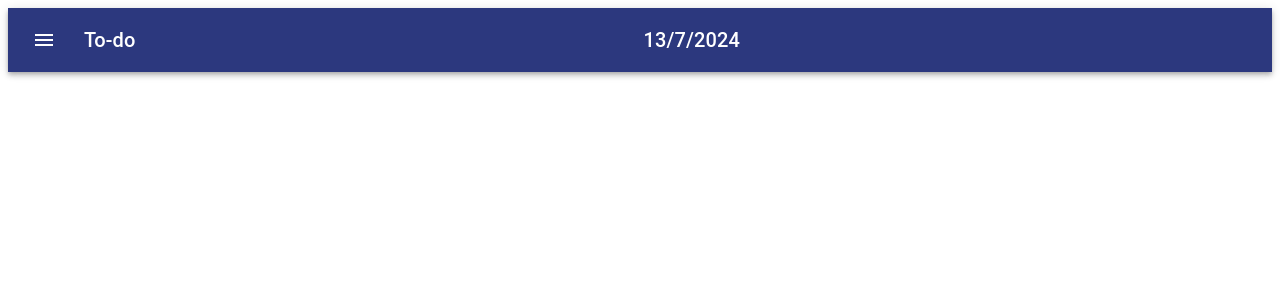
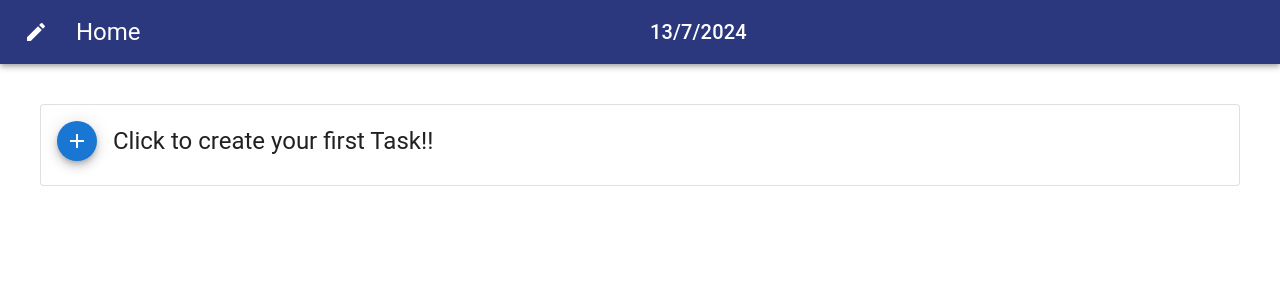
Before and after one commit to tiiikk/To-Do, a React (Vite) app: page / in a window 1280 px wide. Shown: the top 300 px of the page. Built offline with nearby package versions, Linux system fonts and the light colour scheme.

Commit message:
naming fixes, created tasks component

```diff
--- a/index.html
+++ b/index.html
@@ -3,6 +3,7 @@
   <head>
     <meta charset="UTF-8" />
     <link rel="icon" type="image/svg+xml" href="/vite.svg" />
+    <link rel="stylesheet" href="main.css">
     <meta name="viewport" content="initial-scale=1, width=device-width" />
     <title>Tigran's To-do</title>
   </head>
--- /dev/null
+++ b/main.css
@@ -0,0 +1,3 @@
+*{
+    margin: 0;
+}
--- a/src/App.tsx
+++ b/src/App.tsx
@@ -1,10 +1,12 @@
 import Header from "./components/Header/Header.tsx";
 import TemporaryDrawer from "./components/MenuDrawer/MenuDrawer.tsx";
+import OutlinedCard from "./components/Tasks/Tasks.tsx";
 function App() {
   return (
     <>
       <Header />
       <TemporaryDrawer />
+      <OutlinedCard />
     </>
   );
 }
--- a/src/app/store.ts
+++ b/src/app/store.ts
@@ -1,5 +1,5 @@
 import { configureStore } from "@reduxjs/toolkit";
-import drawerReducer from "../features/counter/counterSlice.ts";
+import drawerReducer from "../features/drawer/drawerSlice.ts";
 export const store = configureStore({
   reducer: {
     counter: drawerReducer,
--- a/src/components/Header/Header.tsx
+++ b/src/components/Header/Header.tsx
@@ -4,11 +4,11 @@ import Box from "@mui/material/Box";
 import Toolbar from "@mui/material/Toolbar";
 import Typography from "@mui/material/Typography";
 import IconButton from "@mui/material/IconButton";
-import MenuIcon from "@mui/icons-material/Menu";
+import CreateIcon from "@mui/icons-material/Create";
 import { useEffect, useState } from "react";
 import { useDispatch, useSelector } from "react-redux";
 import { RootState } from "../../app/store.ts";
-import { open } from "../../features/counter/counterSlice.ts";
+import { open } from "../../features/drawer/drawerSlice.ts";
 
 export default function ButtonAppBar() {
   const [currentDate, setCurrentDate] = useState<string | undefined>(undefined);
@@ -24,7 +24,6 @@ export default function ButtonAppBar() {
 
     getDate();
   }, []);
-  const count = useSelector((state: RootState) => state.counter.value);
   const dispatch = useDispatch();
   const handleMenuDrawer = () => {
     dispatch(open());
@@ -41,10 +40,10 @@ export default function ButtonAppBar() {
             aria-label="menu"
             sx={{ mr: 2 }}
           >
-            <MenuIcon onClick={handleMenuDrawer} />
+            <CreateIcon onClick={handleMenuDrawer} />
           </IconButton>
-          <Typography variant="h6" component="div" sx={{ flexGrow: 1 }}>
-            To-do
+          <Typography variant="h5" component="div" sx={{ flexGrow: 1 }}>
+            Home
           </Typography>
           <Typography variant="h6" component="div" sx={{ flexGrow: 1 }}>
             {currentDate}
--- a/src/components/MenuDrawer/MenuDrawer.tsx
+++ b/src/components/MenuDrawer/MenuDrawer.tsx
@@ -1,38 +1,31 @@
 import * as React from "react";
 import Box from "@mui/material/Box";
 import Drawer from "@mui/material/Drawer";
-import List from "@mui/material/List";
-import Divider from "@mui/material/Divider";
-import ListItem from "@mui/material/ListItem";
-import ListItemButton from "@mui/material/ListItemButton";
-import ListItemIcon from "@mui/material/ListItemIcon";
-import ListItemText from "@mui/material/ListItemText";
-import InboxIcon from "@mui/icons-material/MoveToInbox";
-import MailIcon from "@mui/icons-material/Mail";
 import { useDispatch, useSelector } from "react-redux";
 import { RootState } from "../../app/store.ts";
-import { close } from "../../features/counter/counterSlice.ts";
+import { close } from "../../features/drawer/drawerSlice.ts";
+import CloseIcon from "@mui/icons-material/Close";
 
 export default function TemporaryDrawer() {
   const [open, setOpen] = React.useState(false);
   const dispatch = useDispatch();
-  const count = useSelector((state: RootState) => state.counter.value);
+  const isOpen = useSelector((state: RootState) => state.counter.value);
 
-  const toggleDrawer = (newOpen: boolean) => () => {
-    setOpen(newOpen);
+  const handleClose = () => () => {
+    dispatch(close());
   };
 
   const DrawerList = (
-    <Box
-      sx={{ width: 300 }}
-      role="presentation"
-      onClick={toggleDrawer(false)}
-    ></Box>
+    <Box sx={{ width: 350 }} role="presentation" onClick={handleClose()}></Box>
   );
 
   return (
-    <Drawer open={count} onClose={() => dispatch(close())}>
+    <Drawer open={isOpen} onClose={handleClose()}>
       {DrawerList}
+      <CloseIcon
+        sx={{ marginLeft: "auto", padding: "1rem", cursor: "pointer" }}
+        onClick={handleClose()}
+      />
     </Drawer>
   );
 }
--- /dev/null
+++ b/src/components/Tasks/Tasks.tsx
@@ -0,0 +1,52 @@
+import * as React from "react";
+import Box from "@mui/material/Box";
+import Card from "@mui/material/Card";
+import CardActions from "@mui/material/CardActions";
+import CardContent from "@mui/material/CardContent";
+import Button from "@mui/material/Button";
+import { Fab } from "@mui/material";
+import AddIcon from "@mui/icons-material/Add";
+import Typography from "@mui/material/Typography";
+import { useDispatch, useSelector } from "react-redux";
+import { RootState } from "../../app/store.ts";
+import { open } from "../../features/drawer/drawerSlice.ts";
+
+const bull = (
+  <Box
+    component="span"
+    sx={{ display: "inline-block", mx: "2px", transform: "scale(0.8)" }}
+  >
+    •
+  </Box>
+);
+
+export default function OutlinedCard() {
+  const dispatch = useDispatch();
+
+  const handleAddTask = () => {
+    dispatch(open());
+  };
+  return (
+    <Box sx={{ minWidth: 275 }} padding={5}>
+      <Card variant="outlined">
+        <React.Fragment>
+          <CardContent
+            sx={{ display: "flex", alignItems: "center", gap: "1rem" }}
+          >
+            <Fab
+              onClick={handleAddTask}
+              size="small"
+              color="primary"
+              aria-label="add"
+            >
+              <AddIcon />
+            </Fab>
+            <Typography variant="h5" component="h2">
+              Click to create your first Task!!
+            </Typography>
+          </CardContent>
+        </React.Fragment>
+      </Card>
+    </Box>
+  );
+}
--- a/src/features/counter/counterSlice.ts
+++ b/src/features/drawer/drawerSlice.ts
@@ -1,10 +1,10 @@
 import { createSlice } from "@reduxjs/toolkit";
 
-export interface CounterState {
+export interface drawerState {
   value: boolean;
 }
 
-const initialState: CounterState = {
+const initialState: drawerState = {
   value: false,
 };
 
```
